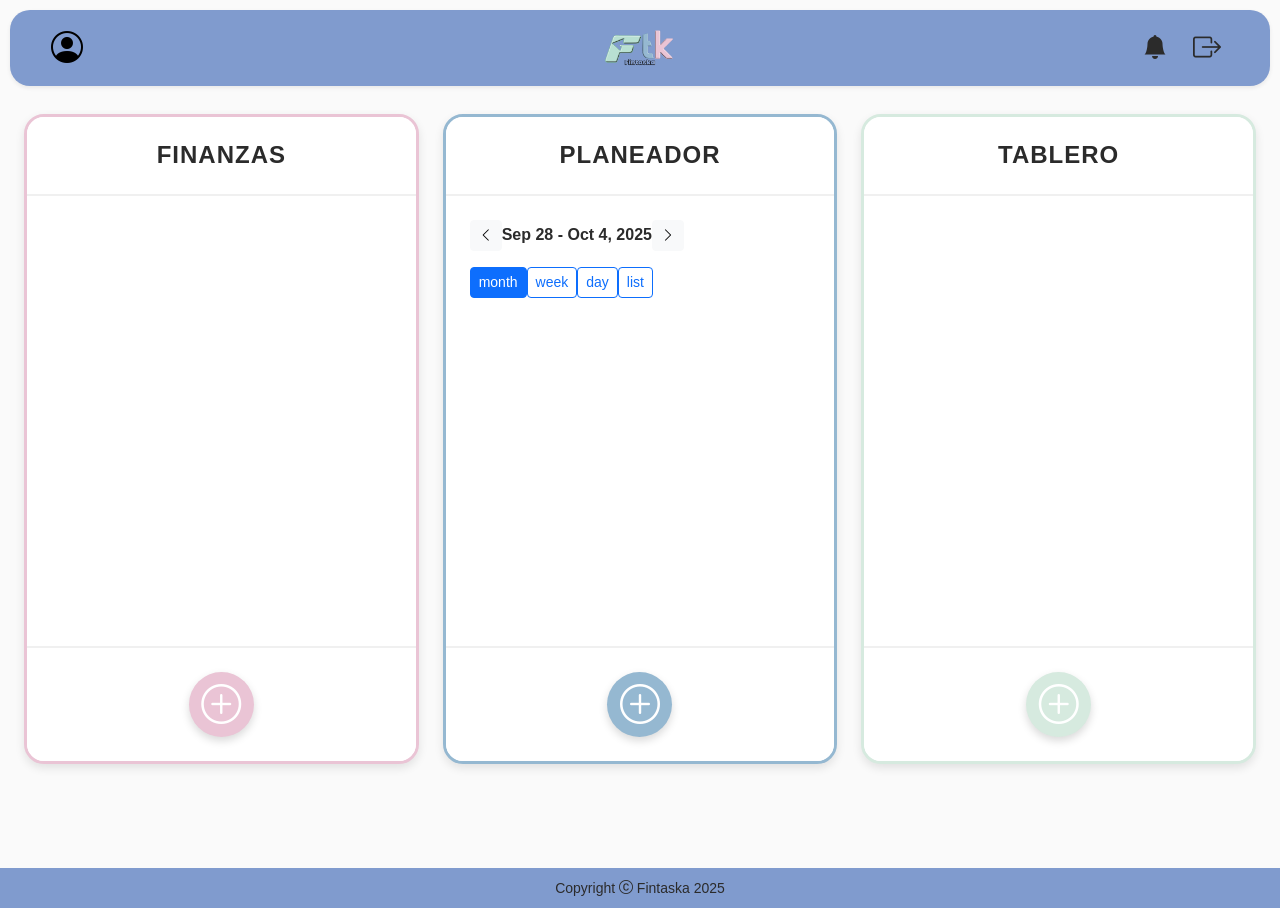
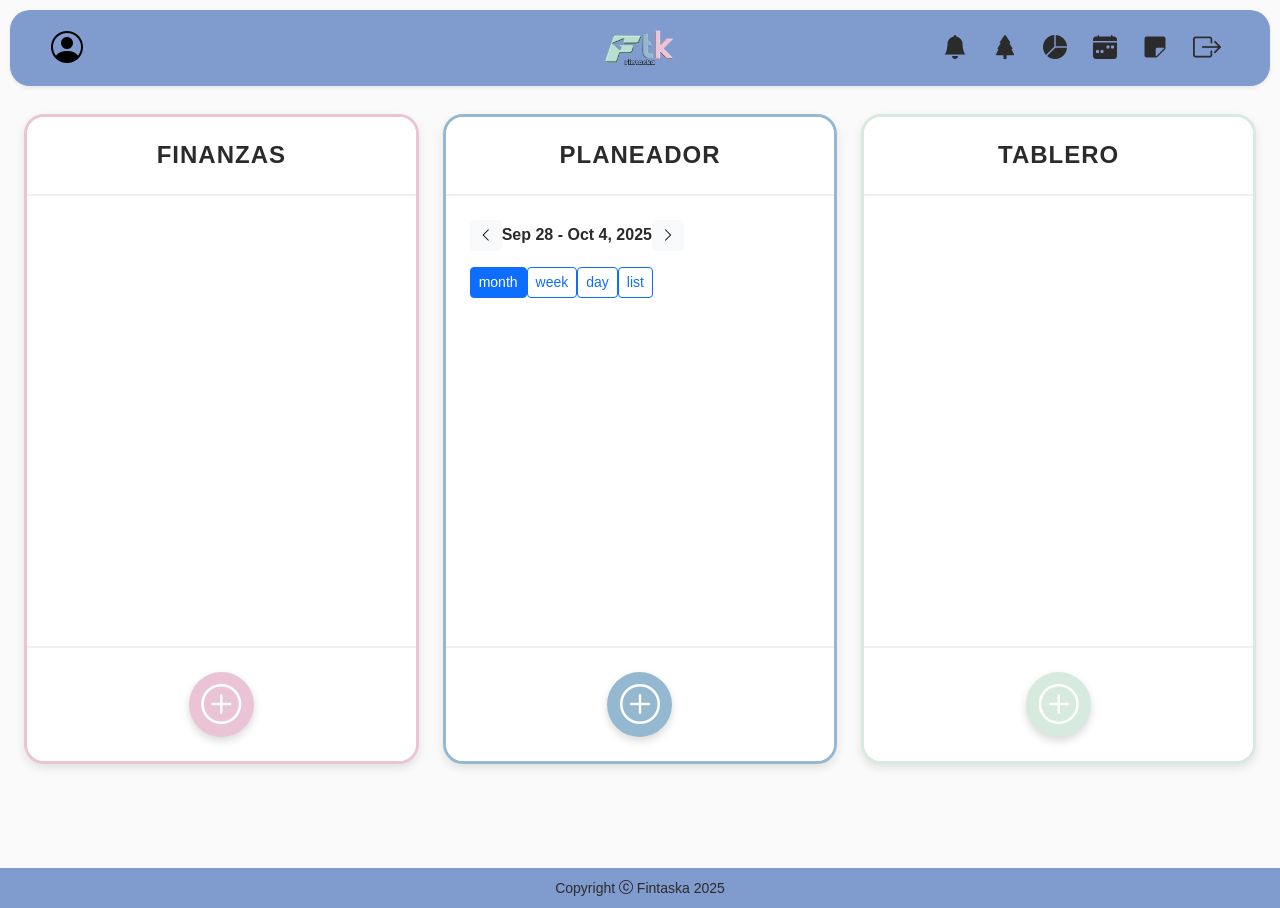
Before and after one commit to DanielaFajardo2315/fintaska_front, an Angular app: page / in a window 1280 px wide. Built offline with nearby package versions, Linux system fonts and the light colour scheme; a web font is replaced by a local one.

Commit message:
Se arregla la lógica para visibilidad de la navbar

```diff
--- a/src/app/components/navbar/navbar.html
+++ b/src/app/components/navbar/navbar.html
@@ -40,7 +40,7 @@
             <span class="d-lg-none">Notificaciones</span>
           </button>
         </li>
-        @if (isVisible) {
+        @if (!isVisible) {
           <!-- Arbol -->
           <li class="nav-item">
             <a class="btn btn-link p-2 w-100 text-start text-lg-center" routerLink="/tree" title="Arbol">
```
